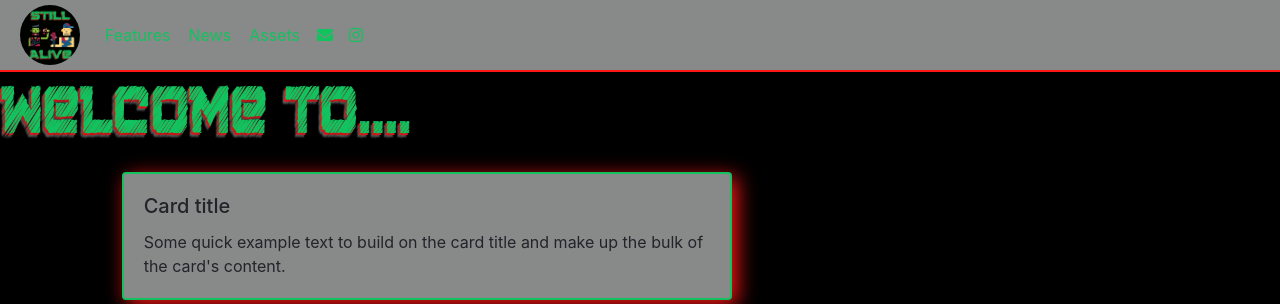
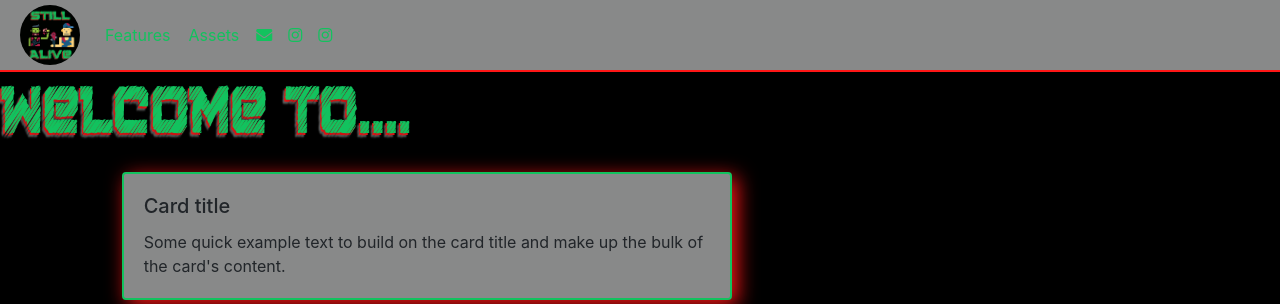
Before and after one commit to CruentoDraco/still-alive-info-webpage, a PHP site: page / in a window 1280 px wide. Shown: the top 304 px of the page. Run offline with PHP 8.4, Linux system fonts and the light colour scheme; some libraries are stand-ins or nearby versions.

Commit message:
wip news

```diff
--- a/index.php
+++ b/index.php
@@ -43,9 +43,9 @@
                     <li class="nav-item">
                         <a class="nav-link btn" href="/features">Features</a>
                     </li>
-                    <li class="nav-item">
+                    <!--<li class="nav-item">
                         <a class="nav-link btn" href="/news">News</a>
-                    </li>
+                    </li>-->
                     <li class="nav-item">
                         <a class="nav-link btn" href="/assets">Assets</a>
                     </li>
@@ -56,7 +56,10 @@
                         <a class="nav-link" href="mailto:info@stillalivethegame.de"><i class="fas fa-envelope"></i></a>
                     </li>
                     <li class="nav-item me-3 me-lg-0">
-                        <a class="nav-link" href="https://instagram.com/stillalivethegame" target="_blank"><i class="fab fa-instagram"></i></a>
+                        <a class="nav-link" href="https://instagram.com/stillalivethegame" target="_blank" title="StillAliveTheGame"><i class="fab fa-instagram"></i></a>
+                    </li>
+                    <li class="nav-item me-3 me-lg-0">
+                        <a class="nav-link" href="https://instagram.com/cruentodraco" target="_blank" title="CruentoDraco"><i class="fab fa-instagram"></i></a>
                     </li>
                 </ul>
             </div>
```
